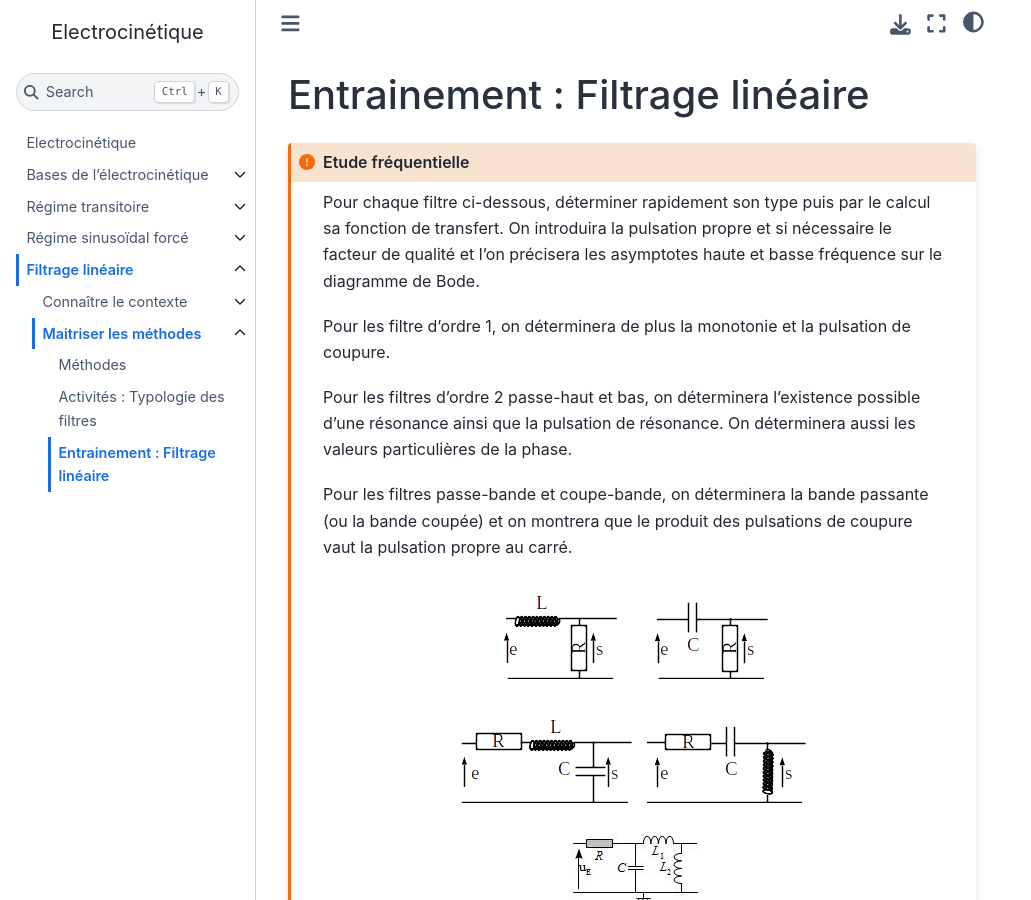
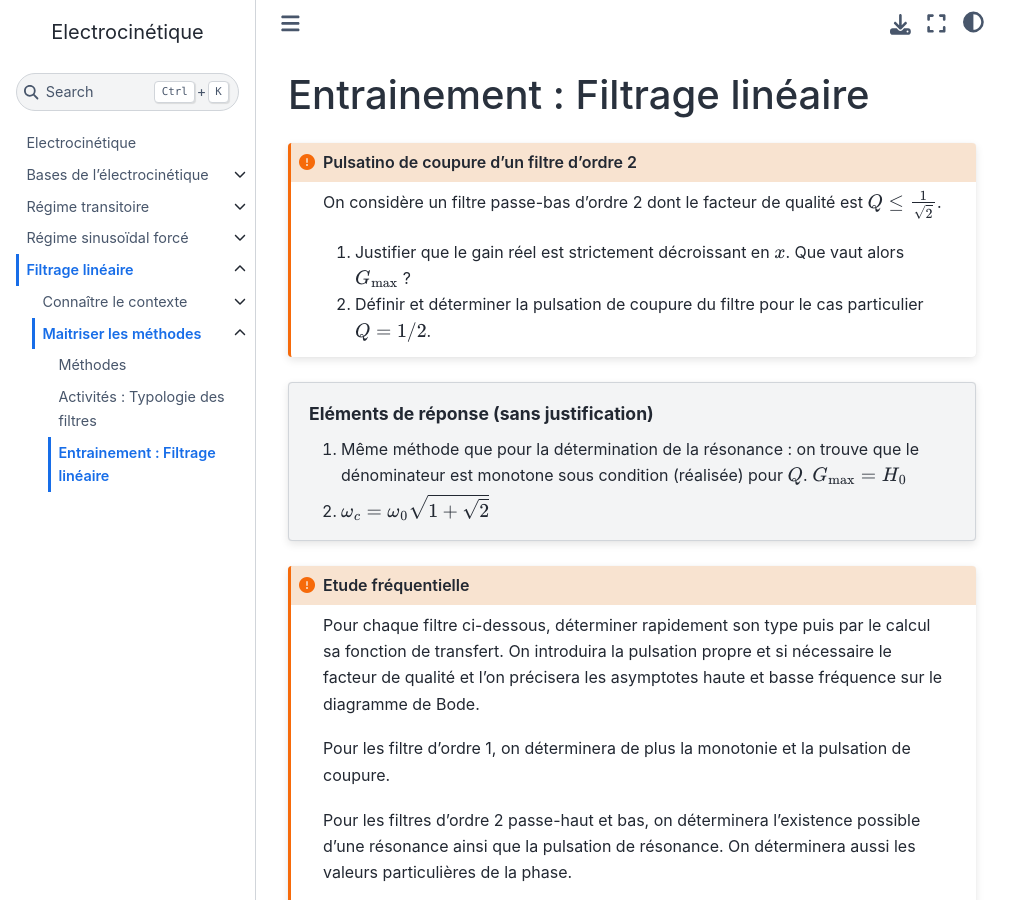
Before and after one commit to pcsi3physiquestan/electrocinetique_sources, a Jupyter Book: the page built from notebook/el_filtrage_td.md, in a window 1280 px wide and 900 px high. Shown: the whole window, without its empty margins (0-1031 px from the left). Built offline with Jupyter Book 1.0.4 settings and Sphinx 7.4.7 and the Sphinx Book theme 1.1.4, drawn with Linux system fonts in a browser that asks for light colours.

Commit message:
Mise à jour automatique

`````diff
--- a/notebook/el_filtrage_td.md
+++ b/notebook/el_filtrage_td.md
@@ -14,6 +14,19 @@ kernelspec:
   name: python3
 ---
 # Entrainement : Filtrage linéaire
+
+````{admonition} Pulsatino de coupure d'un filtre d'ordre 2
+:class: attention
+On considère un filtre passe-bas d'ordre 2 dont le facteur de qualité est $Q \leq \frac{1}{\sqrt{2}}$.
+
+1. Justifier que le gain réel est strictement décroissant en $x$. Que vaut alors $G_{\max}$ ?
+2. Définir et déterminer la pulsation de coupure du filtre pour le cas particulier $Q = 1/2$.
+````
+
+````{topic} Eléments de réponse (sans justification)
+1. Même méthode que pour la détermination de la résonance : on trouve que le dénominateur est monotone sous condition (réalisée) pour $Q$. $G_{\max} = H_0$
+2. $\omega_c = \omega_0 \sqrt{1 + \sqrt{2}}$
+````
 
 ````{admonition} Etude fréquentielle
 :class: attention
`````
